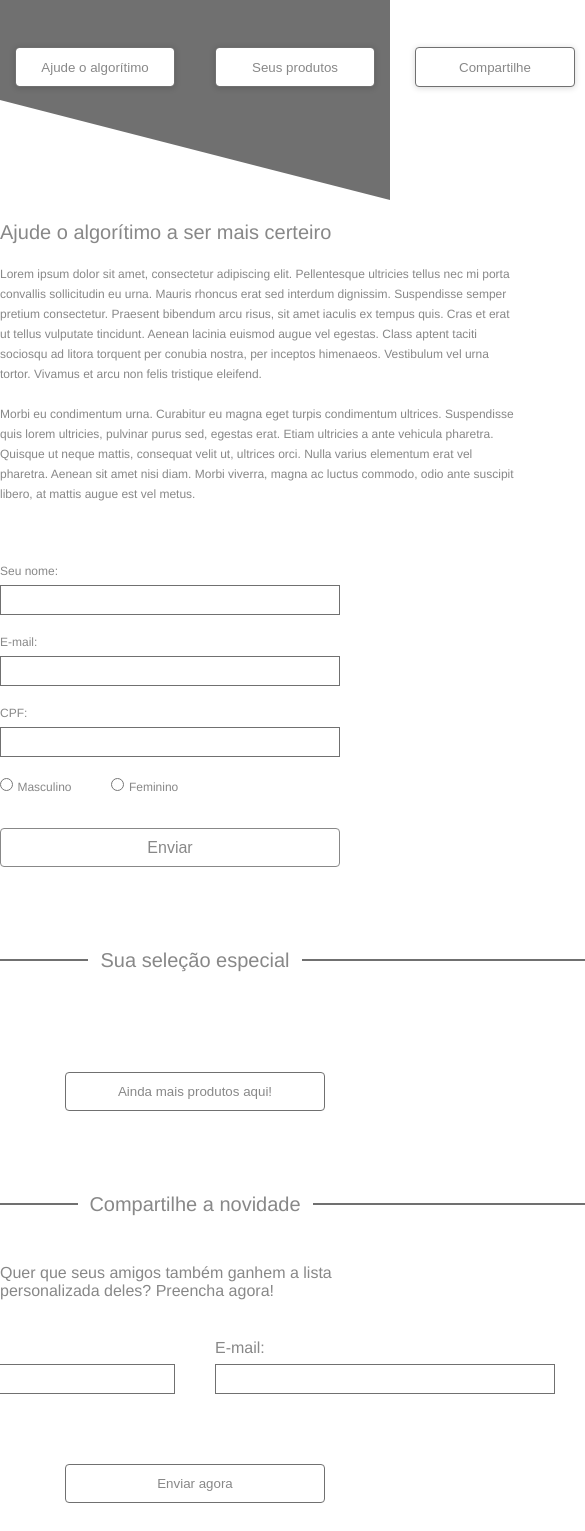
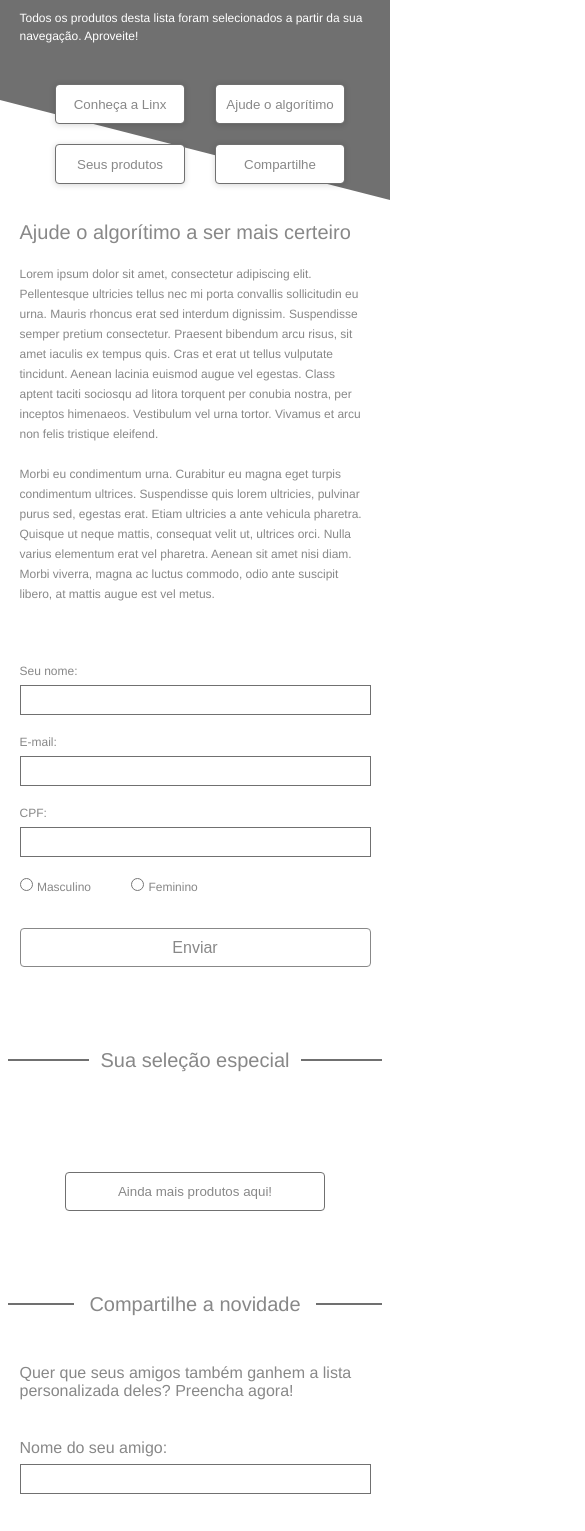
Before and after one commit to Marcio-Tiene/linx-code-chalenge, a website built with webpack: page public/index.html in a window 390 px wide. Shown: the part 200-1731 px from the top of the page, 585 px wide, since content can reach past the window. Built offline with nearby package versions, Linux system fonts and the light colour scheme; no server answers.

Commit message:
some responsivness done

```diff
--- a/public/styles/header.css
+++ b/public/styles/header.css
@@ -3,14 +3,13 @@
   height: 400px;
   width: 100vw;
   background: var(--primary-bg-color) 0% 0% no-repeat padding-box;
-
   display: flex;
   flex-direction: column;
   align-items: center;
   padding-top: 69px;
 }
 
-header::after {
+header::before {
   bottom: 0;
   content: '';
   position: absolute;
@@ -37,7 +36,7 @@
 }
 
 .header-button-container {
-  margin-top: 50px;
+  margin-top: 39px;
   display: flex;
   flex-direction: row;
   gap: 40px;
@@ -67,3 +66,26 @@
   box-shadow: 0px 0px 0px #00000029;
   border: 1px solid var(--bg-color);
 }
+
+@media (max-width: 1000px) {
+  header {
+    width: 100vw;
+  }
+  .header-button-container {
+    z-index: 100;
+    display: grid;
+    max-width: 90vw;
+    width: fit-content;
+    grid-template-columns: 50% 50%;
+    gap: 20px;
+  }
+  header h3,
+  header h1,
+  header p {
+    min-width: 90vw;
+    width: 90vw;
+  }
+  .header-button-container button {
+    width: 130px;
+  }
+}
--- a/public/styles/sectionOne.css
+++ b/public/styles/sectionOne.css
@@ -98,11 +98,19 @@
 
 @media (max-width: 1000px) {
   #help-algorithm {
-    width: 100%;
+    width: 90vw;
+    flex-direction: column;
+    align-items: center;
+  }
+  #help-algorithm article {
+    width: 90vw;
+  }
+  #help-algorithm fieldset {
+    border: none;
+    width: 90vw;
+
     display: flex;
+
     flex-direction: column;
-    gap: 60px;
-    justify-content: center;
-    margin-top: 20px;
   }
 }
--- a/public/styles/sectionThree.css
+++ b/public/styles/sectionThree.css
@@ -93,3 +93,25 @@
   box-shadow: 0px 0px 0px #00000029;
   border: 1px solid var(--primary-bg-color);
 }
+
+@media (max-width: 1000px) {
+  #share-news {
+    max-width: 90vw;
+  }
+  #share-news .input-container {
+    margin-top: 39px;
+    display: flex;
+    flex-direction: column;
+    gap: 20px;
+  }
+  #share-news .title-container {
+    max-width: 96vw;
+  }
+
+  #share-news .title-container hr {
+    width: calc(46vw - 7.1rem);
+  }
+  #share-news .input-box input {
+    width: 90vw;
+  }
+}
--- a/public/styles/sectionTwo.css
+++ b/public/styles/sectionTwo.css
@@ -24,6 +24,7 @@
 #products-list {
   width: 920px;
   display: grid;
+  place-items: center;
   grid-template-columns: auto auto auto auto;
   gap: 39px 41px;
 }
@@ -110,3 +111,28 @@
   box-shadow: 0px 0px 0px #00000029;
   border: 1px solid var(--primary-bg-color);
 }
+
+@media (max-width: 1000px) {
+  #products-list {
+    width: 90%;
+    display: grid;
+    grid-template-columns: auto auto;
+    gap: 39px 41px;
+  }
+  #products .title-container {
+    width: 96vw;
+  }
+
+  hr {
+    width: calc(47vw - 6.4rem);
+  }
+}
+
+@media (max-width: 700px) {
+  #products-list {
+    width: 100%;
+    display: grid;
+    grid-template-columns: auto;
+    gap: 39px 41px;
+  }
+}
```
